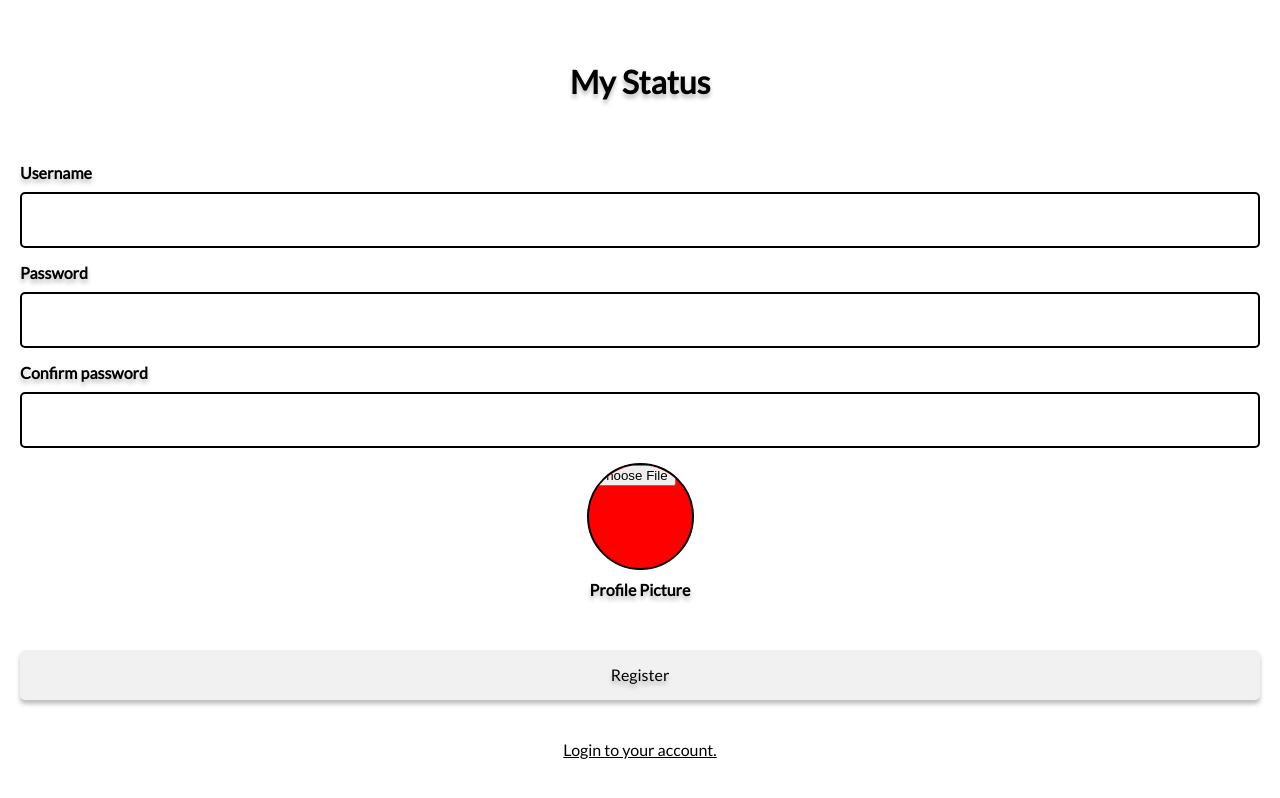
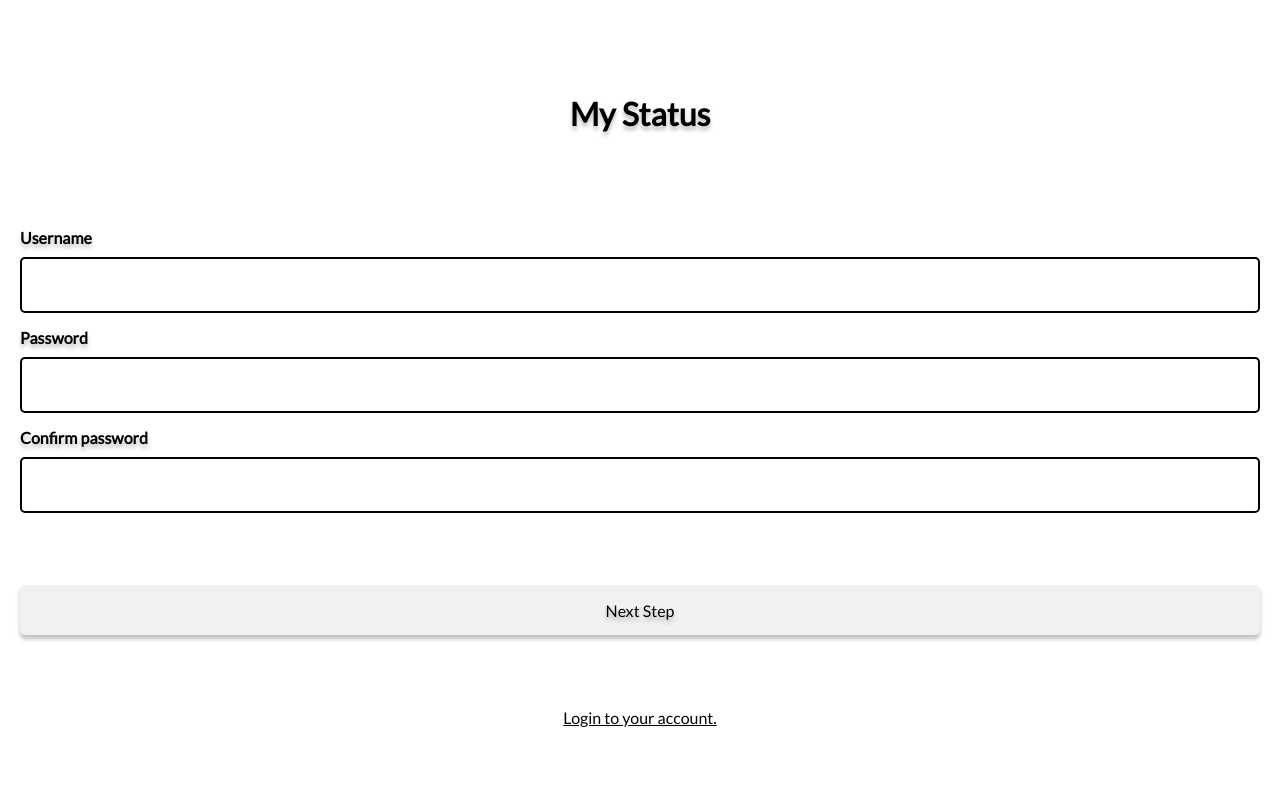
Before and after one commit to Nicochess/my-status, a React (Create React App) app: page /register in a window 1280 px wide. Built offline with nearby package versions, Linux system fonts and the light colour scheme.

Commit message:
feat: simple multi step form initiate

```diff
--- a/src/components/Button/Button.tsx
+++ b/src/components/Button/Button.tsx
@@ -1,12 +1,13 @@
-import React, { ReactNode } from "react";
+import React, { MouseEventHandler, ReactNode } from "react";
 import { StyledButton } from "./styles";
 
 type Props = {
   children: ReactNode;
+  onClick?: MouseEventHandler
 };
 
-const Button: React.FC<Props> = ({ children }) => {
-  return <StyledButton>{children}</StyledButton>;
+const Button: React.FC<Props> = ({ children, onClick }) => {
+  return <StyledButton onClick={onClick}>{children}</StyledButton>;
 };
 
 export default Button;
--- a/src/screens/Register/RegisterScreen.tsx
+++ b/src/screens/Register/RegisterScreen.tsx
@@ -1,19 +1,29 @@
-import React from "react";
+import React, { useState } from "react";
 import Button from "../../components/Button";
 import Input from "../../components/Input";
 import { Container, LinkStyled } from "../../theme/stylesScreens";
 
 const RegisterScreen: React.FC = () => {
+  const [firstStep, setFirstStep] = useState<boolean>(true);
   return (
     <Container>
       <h1>My Status</h1>
+      {firstStep ? (
         <section>
           <Input labelText="Username" />
           <Input labelText="Password" />
           <Input labelText="Confirm password" />
+        </section>
+      ) : (
+        <section>
           <Input labelText="Profile Picture" type="file" />
+          <Input labelText="Email" />
         </section>
-      <Button>Register</Button>
+      )}
+
+      <Button onClick={() => setFirstStep((prev) => !prev)}>
+        {firstStep ? "Next Step" : "Register"}
+      </Button>
       <LinkStyled to="/login">Login to your account.</LinkStyled>
     </Container>
   );
```
Lines whose indentation alone changed are shown as unchanged.
